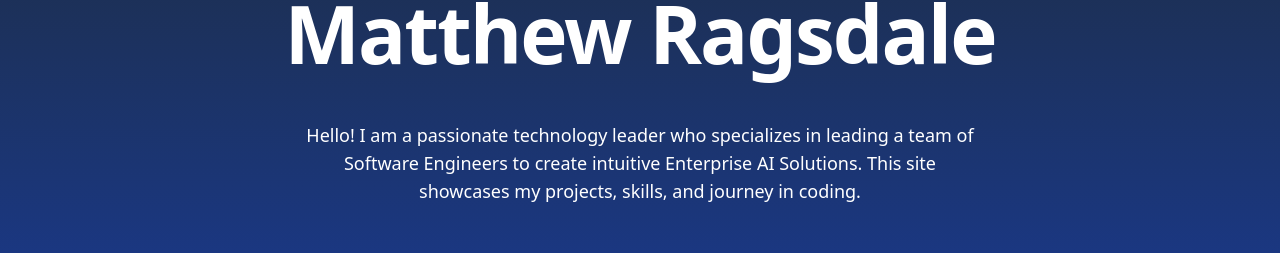
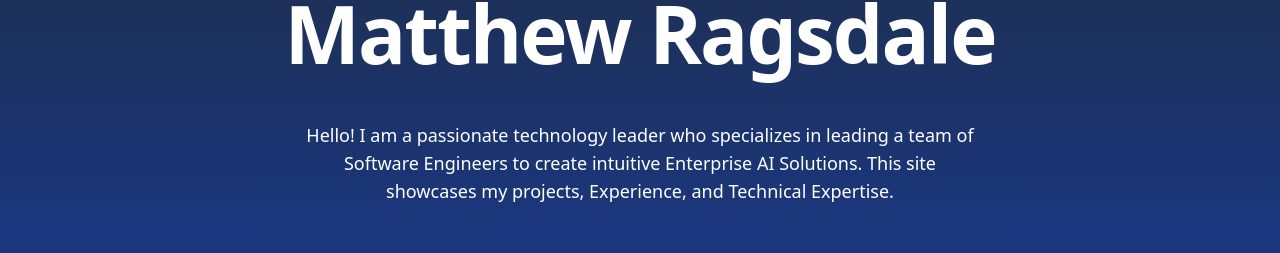
Before and after one commit to MateoSudo/AboutMeSite, a Next.js app in the folder AboutMeSite/: page / in a window 1280 px wide. Shown: the part 269-522 px from the top of the page. Built offline with nearby package versions, Linux system fonts and the light colour scheme.

Commit message:
Upodated homepage

```diff
--- a/AboutMeSite/src/app/page.tsx
+++ b/AboutMeSite/src/app/page.tsx
@@ -7,7 +7,7 @@ export default function Home() {
         </h1>
         <p className="text-lg text-center max-w-2xl">
           Hello! I am a passionate technology leader who specializes in leading a team of Software Engineers to create intuitive Enterprise AI Solutions.
-          This site showcases my projects, skills, and journey in coding.
+          This site showcases my projects, Experience, and Technical Expertise.
         </p>
         <div className="grid grid-cols-1 gap-4 sm:grid-cols-2 md:gap-8">
           <a
```
